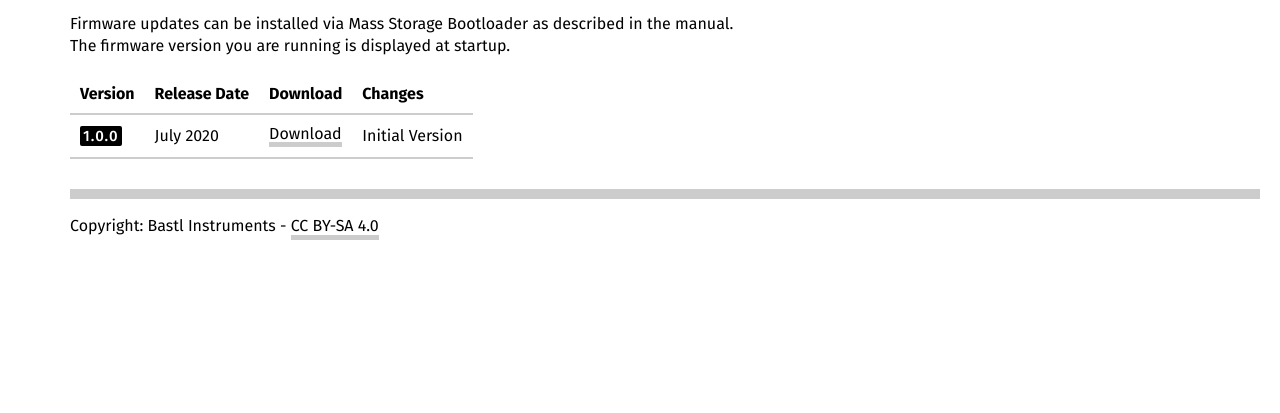
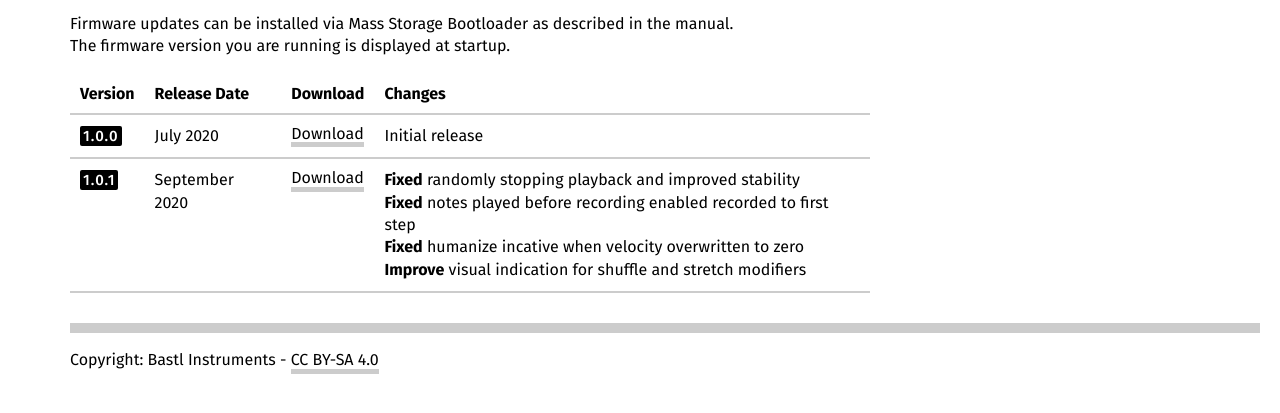
Before and after one commit to bastl-instruments/midilooper, a plain HTML site: page index.html in a window 1280 px wide. Shown: the part 105-518 px from the top of the page. Drawn offline with Linux system fonts and the light colour scheme.

Commit message:
add firmware 1.0.1

```diff
--- a/index.html
+++ b/index.html
@@ -24,7 +24,13 @@
 <td><code>1.0.0</code></td>
 <td>July 2020</td>
 <td><a href="https://bastl-instruments.github.io/midilooper/downloads/midilooper_1.0.0.zip">Download</a></td>
-<td>Initial Version</td>
+<td>Initial release</td>
+</tr>
+<tr>
+<td><code>1.0.1</code></td>
+<td>September 2020</td>
+<td><a href="https://bastl-instruments.github.io/midilooper/downloads/midilooper_1.0.1.zip">Download</a></td>
+<td><strong>Fixed</strong> randomly stopping playback and improved stability <br> <strong>Fixed</strong> notes played before recording enabled recorded to first step <br/><strong>Fixed</strong> humanize incative when velocity overwritten to zero <br/> <strong>Improve</strong> visual indication for shuffle and stretch modifiers</br></td>
 </tr>
 </tbody>
 </table>
```
Also changed, not shown: firmware.html (+1 -1 lines), 1 other file.
